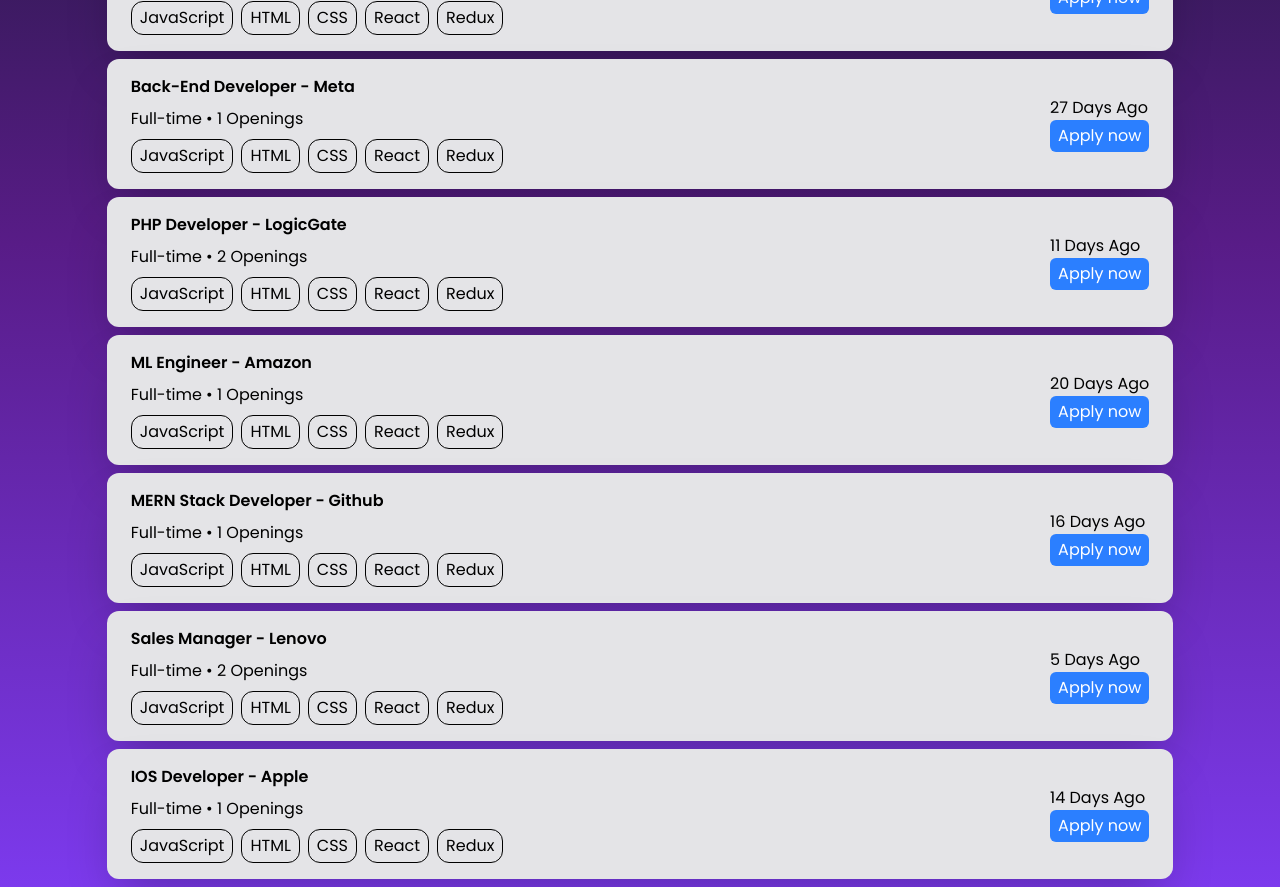
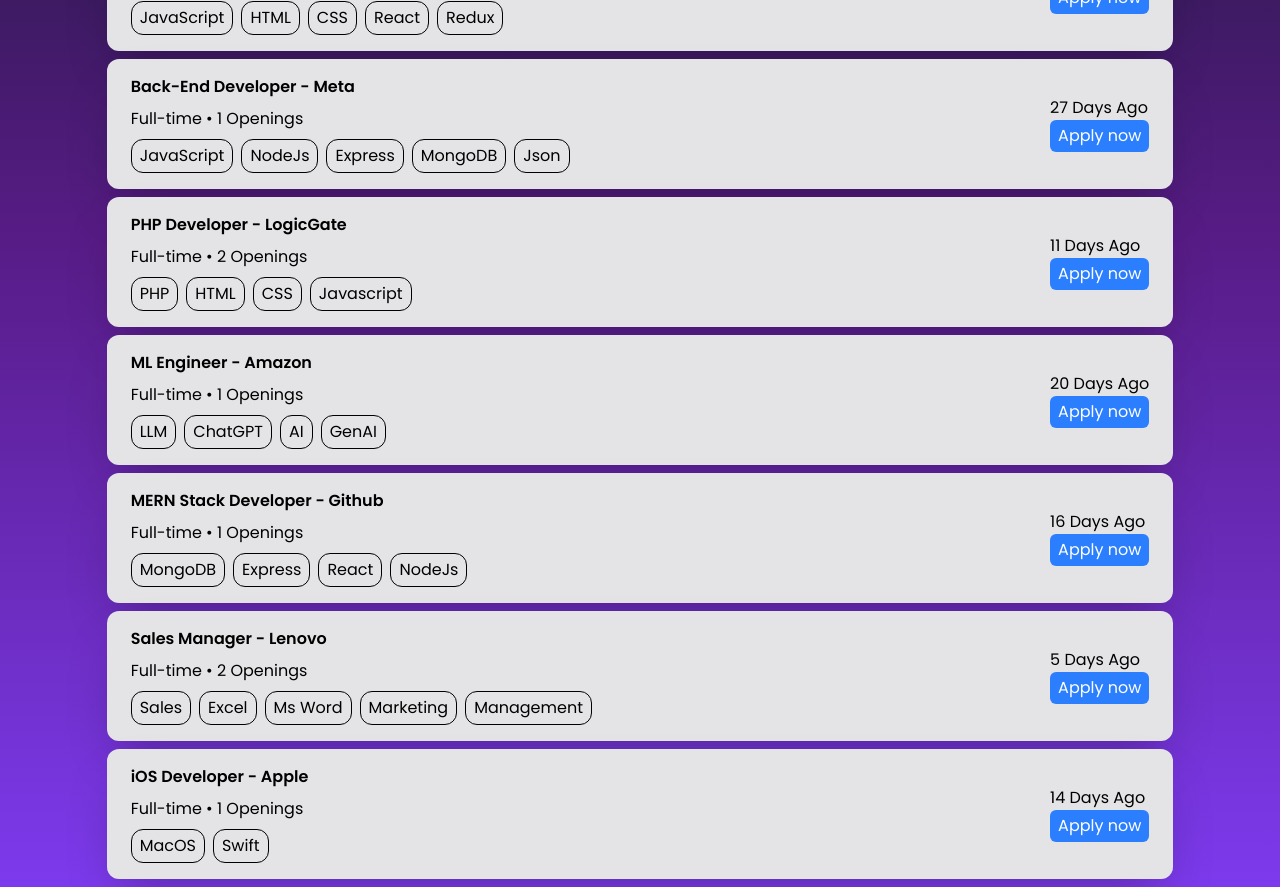
Before and after one commit to Vishal-080/React_Job_portal_project, a React (Vite) app: page / in a window 1280 px wide. Shown: the part 400-1287 px from the top of the page. Built offline with nearby package versions, Linux system fonts and the light colour scheme.

Commit message:
Skills added

```diff
--- a/src/assets/dummyJobData.json
+++ b/src/assets/dummyJobData.json
@@ -80,7 +80,7 @@
     },
     {
       "id": "107",
-      "title": "IOS Developer",
+      "title": "iOS Developer",
       "company": "Apple",
       "location": "Remote",
       "salary": "14 LPA",
--- a/src/components/JobCard.jsx
+++ b/src/components/JobCard.jsx
@@ -2,8 +2,8 @@ import React from 'react';
 import dayjs from "dayjs";
 
 const JobCard = (props) => {
-  const {title, company,number_of_opening, job_created_on, job_link } = props.jobData;
-  let skills = ["JavaScript", "HTML", "CSS", "React", "Redux"];
+  const {title, company,number_of_opening, job_created_on, job_link,skills } = props.jobData;
+  // let skills = ["JavaScript", "HTML", "CSS", "React", "Redux"];
   let date1 = dayjs(Date.now());
   let diffDate = date1.diff(job_created_on, "day");
 
```
